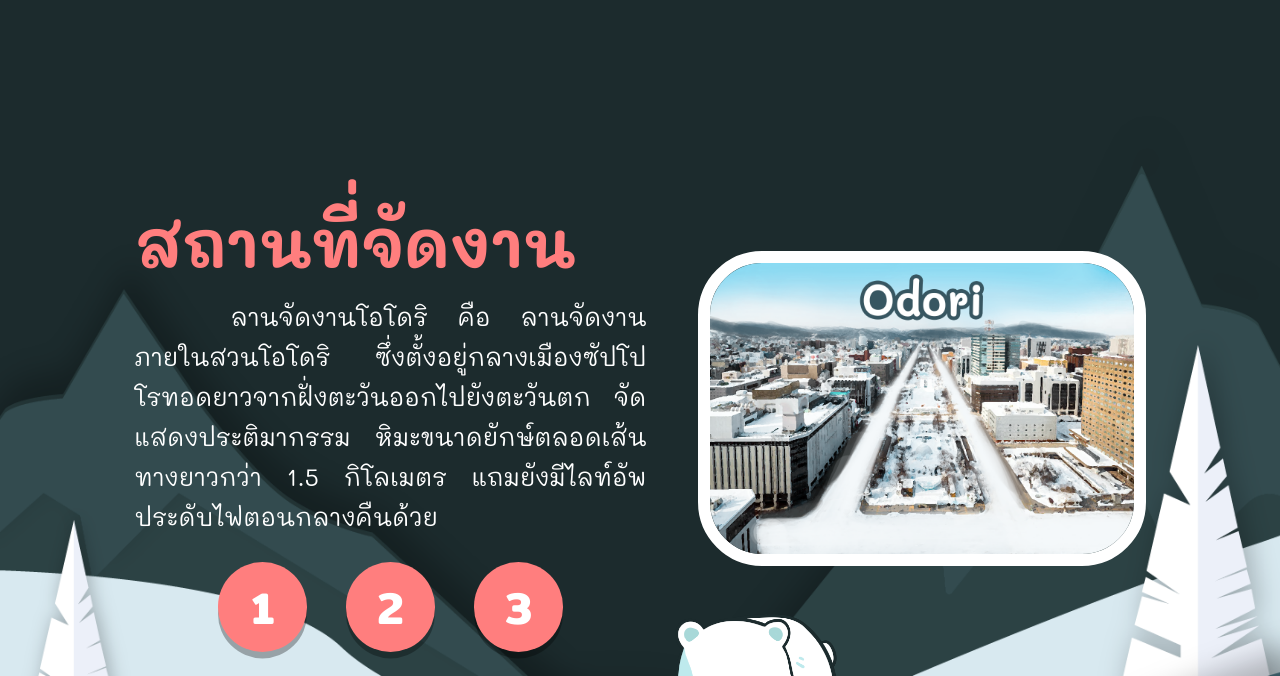
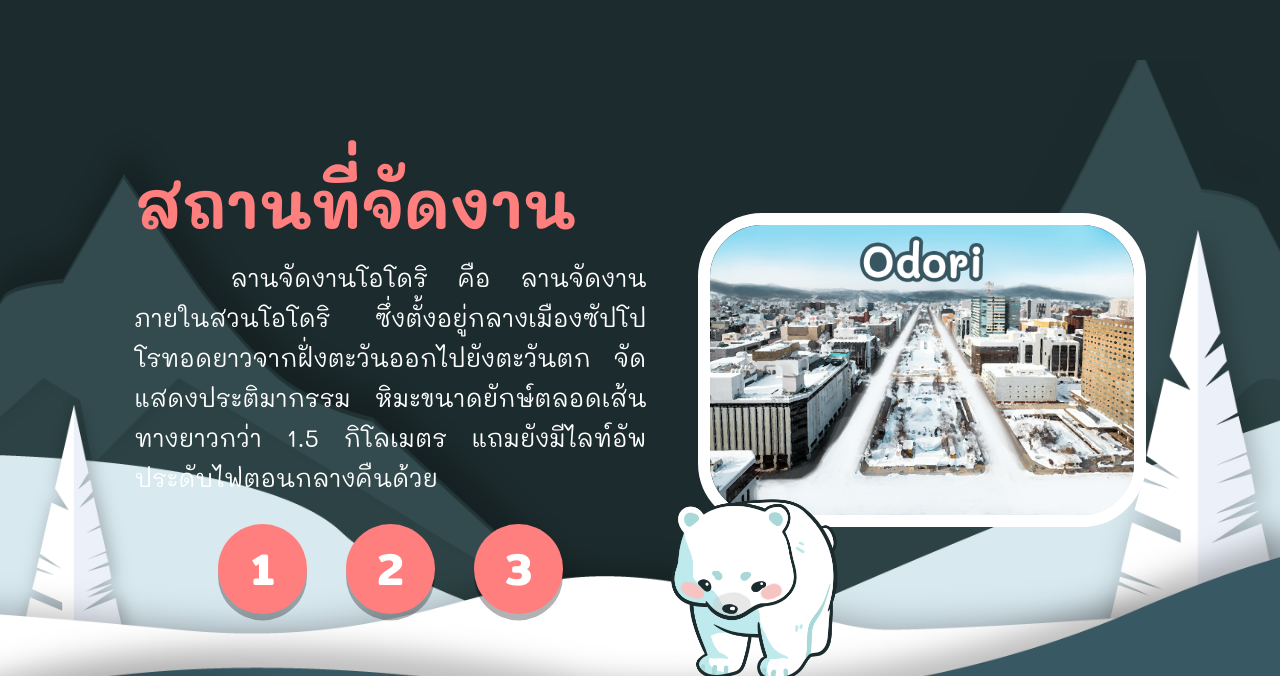
Before and after one commit to Hello-Dolphin/hellodolphin-webproject-6-SapporoSnowFestival, a React (Create React App) app: page / in a window 1280 px wide. Shown: the part 2124-2800 px from the top of the page. Built offline with nearby package versions, Linux system fonts and the light colour scheme.

Commit message:
minor tweaks i better go watch forsen

```diff
--- a/src/App.js
+++ b/src/App.js
@@ -35,9 +35,9 @@ function App() {
       <Home sectionHeight="80vw" id="Home"/>
       <Intro sectionHeight="25vmin" data-aos="fade-up"/>
       <Present sectionHeight="25vmin" marginTop="50vmin" data-aos="fade-up" id="Present"/>
-      <Sites sectionHeight="73vw" marginTop="45vmin" id="Sites"/>
-      <Activities sectionHeight="85vw" marginTop="20vw" id="Activities"/>
-      <Outfits sectionHeight="86vw" marginTop="20vw" id="Outfits"/>
+      <Sites sectionHeight="64vw" marginTop="45vmin" paddingTop="8vw" id="Sites"/>
+      <Activities sectionHeight="85vw" marginTop="18vw" paddingTop="8vw" id="Activities"/>
+      <Outfits sectionHeight="80vw" marginTop="18vw" paddingTop="8vw" id="Outfits"/>
     </>
   );
 }
--- a/src/components/Activities.js
+++ b/src/components/Activities.js
@@ -54,6 +54,7 @@ const Activity = (props) => {
 }
 const ActivityContainer = styled.div`
   padding: min(4vw, 100px);
+  margin-top: -3vw;
   img {
     width: min(450px, 30vw);
     transition: 200ms;
@@ -97,10 +98,10 @@ class Activities extends React.Component{
 
 render(){
     return(
-        <SectionContainer {...this.props} paddingTop="11vw">
+        <SectionContainer {...this.props}>
           <FlexColumnContainer>
             <Heading2>มีกิจกรรมอะไรบ้าง</Heading2>
-            <SubHeading2>*กดที่รูปภาพเพื่อดูรายละเอียด</SubHeading2>
+            <SubHeading2>* กดที่รูปภาพเพื่อดูรายละเอียด</SubHeading2>
 
             <ActivityContainer>
               <Activity
--- a/src/components/Outfits.js
+++ b/src/components/Outfits.js
@@ -158,7 +158,7 @@ function Outfits(props) {
   }
 
   return (
-    <SectionContainerBG bg={bg4} paddingTop="11vw" {...props}>
+    <SectionContainerBG bg={bg4} {...props}>
       <FlexColumnContainer absolute>
         <Heading2>การแต่งกาย</Heading2>
         <SubHeading2>* กดที่เครื่องแต่งกายเพื่อดูรายละเอียด</SubHeading2>
--- a/src/components/Sites.js
+++ b/src/components/Sites.js
@@ -55,7 +55,7 @@ class Place extends React.Component {
 
     render() {
         return (
-        <SectionContainerBG bg={bg3} paddingTop="11vw" {...this.props}>
+        <SectionContainerBG bg={bg3} {...this.props}>
           <FlexRowContainer>
           <DetailContainer>
             <Heading2>สถานที่จัดงาน</Heading2>
```
